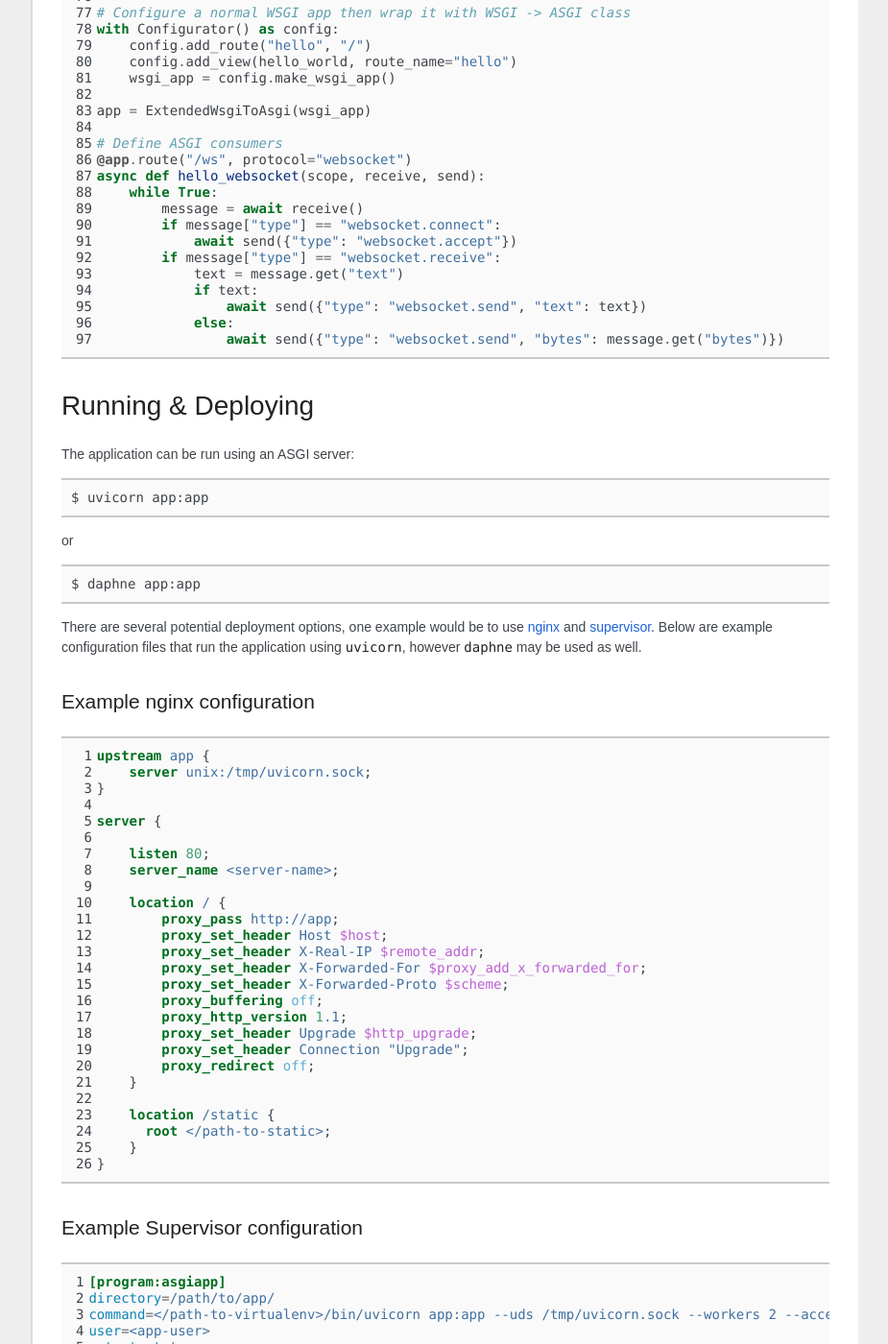
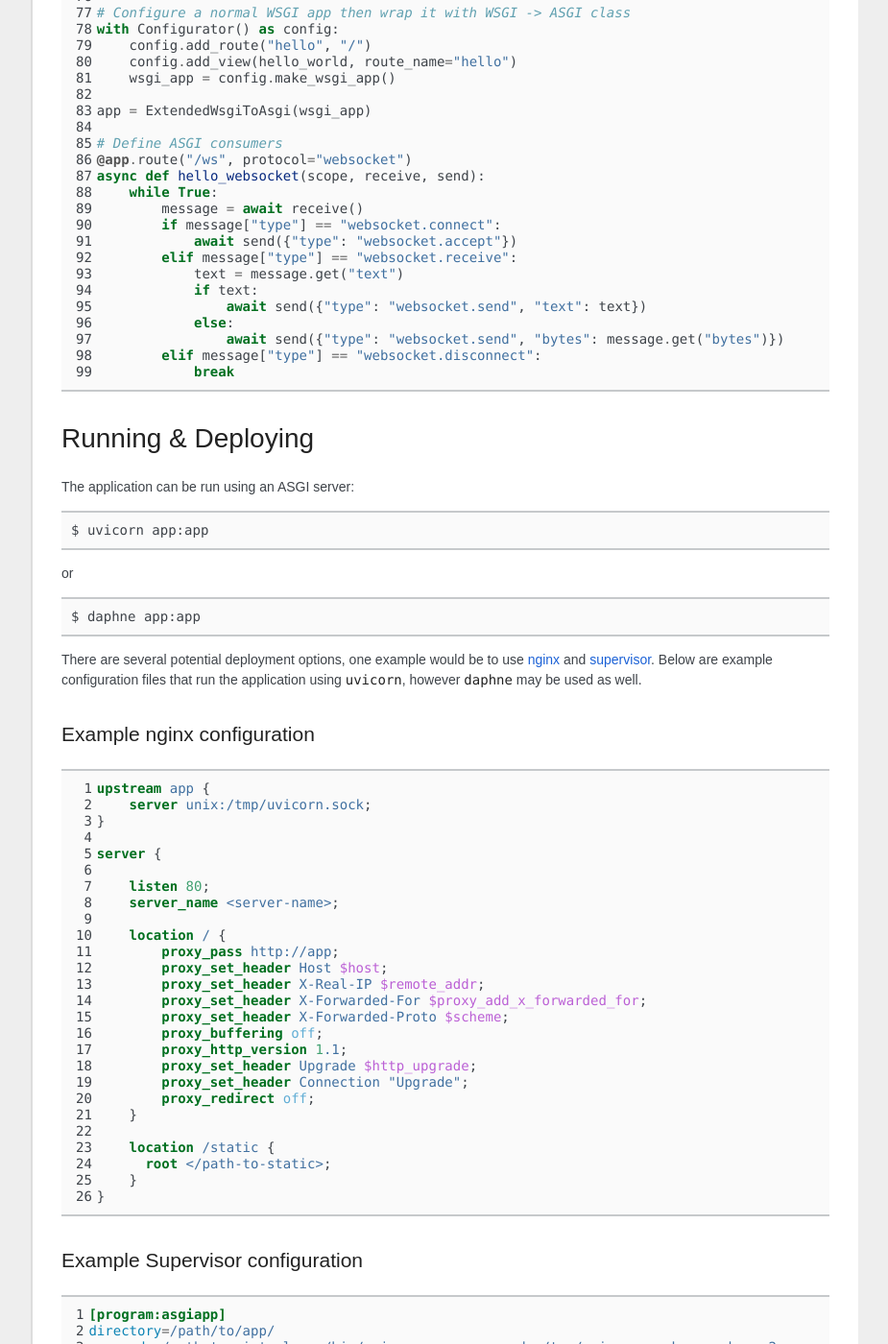
Before and after one commit to Pylons/pyramid_cookbook, a Sphinx documentation site: the page built from docs/deployment/asgi.rst, in a window 1280 px wide and 1400 px high, scrolled down 2201 px. Shown: the whole window at 96% size, without its empty margins (198-1123 px from the left). Built offline with Sphinx 7.4.7, drawn with Linux system fonts in a browser that asks for light colours; some web fonts are replaced.

Commit message:
Change code example per https://github.com/Pylons/pyramid_cookbook/issues/225#issuecomment-652899865 - One sentence per line - Trim

```diff
--- a/docs/deployment/asgi.rst
+++ b/docs/deployment/asgi.rst
@@ -1,9 +1,11 @@
 ASGI (Asynchronous Server Gateway Interface)
 ++++++++++++++++++++++++++++++++++++++++++++
 
-This chapter contains information about using ASGI with Pyramid. Read about the `ASGI specification <https://asgi.readthedocs.io/en/latest/index.html>`_.
+This chapter contains information about using ASGI with Pyramid.
+Read about the `ASGI specification <https://asgi.readthedocs.io/en/latest/index.html>`_.
 
-The example app below uses the WSGI to ASGI wrapper from the `asgiref library <https://pypi.org/project/asgiref/>`_ to transform normal WSGI requests into ASGI responses.  This allows the application to be run with an ASGI server, such as `uvicorn <https://www.uvicorn.org/>`_ or `daphne <https://github.com/django/daphne/>`_.
+The example app below uses the WSGI to ASGI wrapper from the `asgiref library <https://pypi.org/project/asgiref/>`_ to transform normal WSGI requests into ASGI responses.
+This allows the application to be run with an ASGI server, such as `uvicorn <https://www.uvicorn.org/>`_ or `daphne <https://github.com/django/daphne/>`_.
 
 
 WSGI -> ASGI application
@@ -37,7 +39,8 @@ Please note that not all extended features of WSGI may be supported, such as fil
 Extended WSGI -> ASGI WebSocket application
 -------------------------------------------
 
-This example extends the ``asgiref`` wrapper to enable routing ASGI consumers alongside the converted WSGI application. This is just one potential solution for routing ASGI consumers.
+This example extends the ``asgiref`` wrapper to enable routing ASGI consumers alongside the converted WSGI application.
+This is just one potential solution for routing ASGI consumers.
 
 .. code-block:: python
 
@@ -132,12 +135,14 @@ This example extends the ``asgiref`` wrapper to enable routing ASGI consumers al
             message = await receive()
             if message["type"] == "websocket.connect":
                 await send({"type": "websocket.accept"})
-            if message["type"] == "websocket.receive":
+            elif message["type"] == "websocket.receive":
                 text = message.get("text")
                 if text:
                     await send({"type": "websocket.send", "text": text})
                 else:
                     await send({"type": "websocket.send", "bytes": message.get("bytes")})
+            elif message["type"] == "websocket.disconnect":
+                break
 
 
 Running & Deploying
@@ -155,7 +160,8 @@ or
 
     $ daphne app:app
 
-There are several potential deployment options, one example would be to use `nginx <https://nginx.org/>`_ and `supervisor <http://supervisord.org/>`_. Below are example configuration files that run the application using ``uvicorn``, however ``daphne`` may be used as well.
+There are several potential deployment options, one example would be to use `nginx <https://nginx.org/>`_ and `supervisor <http://supervisord.org/>`_.
+Below are example configuration files that run the application using ``uvicorn``, however ``daphne`` may be used as well.
 
 
 Example nginx configuration
@@ -203,4 +209,5 @@ Example Supervisor configuration
     autostart=true
     autorestart=true
     redirect_stderr=True
+
     [supervisord]
```
